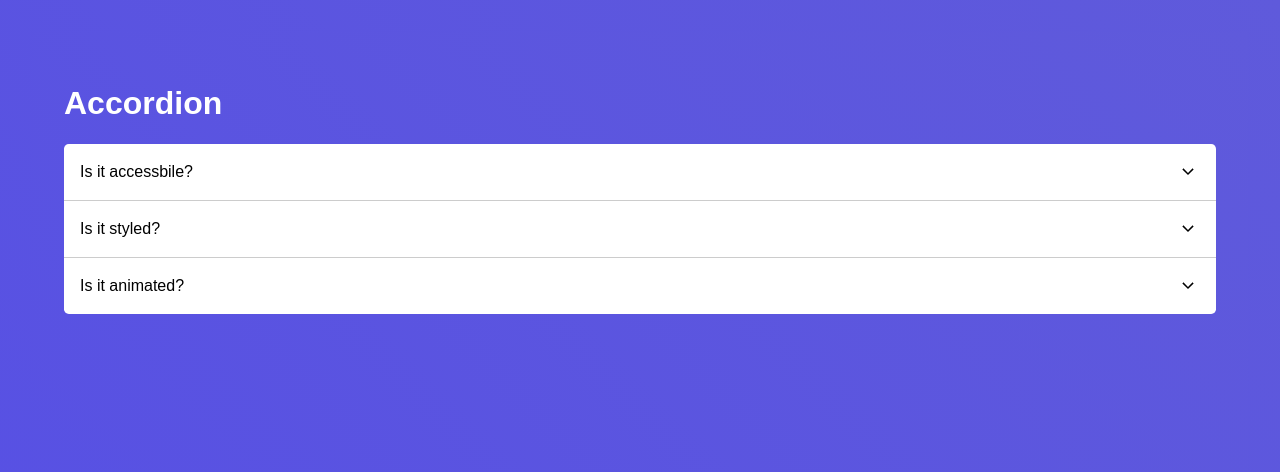
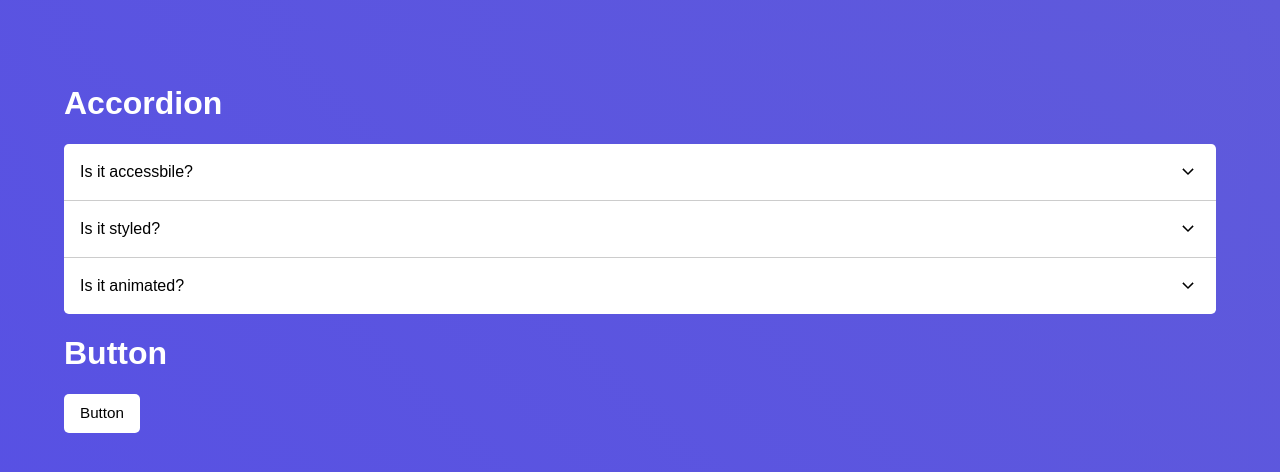
Before and after one commit to EtienneCClarke/EndUI, a React (Vite) app: page / in a window 1280 px wide. Shown: the top 472 px of the page. Built offline with nearby package versions, Linux system fonts and the light colour scheme.

Commit message:
Start of button component & toast

```diff
--- a/src/App.tsx
+++ b/src/App.tsx
@@ -1,11 +1,16 @@
 import AccordionExample from "./components/accordion/accordion-example";
+import { Button } from "./components/button";
+import { useToast } from "./components/toast";
 import "./app.css";
 
 function App() {
+
   return (
     <>
       <h1>Accordion</h1>
       <AccordionExample />
+      <h1>Button</h1>
+      <Button onClick={() => alert("Hello")}>Button</Button>
     </>
   );
 }
--- a/src/components/accordion/index.tsx
+++ b/src/components/accordion/index.tsx
@@ -12,8 +12,10 @@ const Accordion = ({
 }: {
   children: React.JSX.Element[];
 }): JSX.Element => {
+
   const [target, setTarget] = useState<string>("");
   const updateTarget = (newTarget: string) => setTarget(newTarget);
+
   return (
     <AccordionContext.Provider value={{ target, updateTarget }}>
       <div className={css.accordion}>{children}</div>
--- /dev/null
+++ b/src/components/button/button.module.css
@@ -0,0 +1,20 @@
+.button {
+    padding: 0.7rem 1rem;
+    border: none;
+    box-shadow: none;
+    cursor: pointer;
+    border-radius: 5px;
+    font-weight: 500;
+    background-color: white;
+    font-size: 0.95rem;
+    line-height: 110%;
+}
+
+.button:hover {
+    background-color: rgba(255, 255, 255, 0.9);
+}
+
+.button[disabled] {
+    background-color: lightgray;
+    color: darkgray;
+}
--- /dev/null
+++ b/src/components/button/index.tsx
@@ -0,0 +1,19 @@
+import * as React from "react"
+import css from "./button.module.css";
+
+
+const Button = React.forwardRef(({ className, children, variant, ...props }, ref) => {
+    return (
+        <button
+            {...props}
+            className={
+                `${css.button}
+                ${className}`
+            }
+        >
+            {children}
+        </button>
+    );
+})
+
+export { Button }
--- /dev/null
+++ b/src/components/toast/index.tsx
@@ -0,0 +1,71 @@
+import { createContext, useContext, useState, useMemo } from "react";
+
+type ToastContextValue = {
+    open: (message: string) => void;
+    close: (id: number) => void
+}
+
+type ToastType = {
+    message: string;
+    id: number;
+}
+
+const ToastContext = createContext<ToastContextValue | null>(null);
+
+const useToast = () => useContext(ToastContext);
+
+const ToastProvider = ({
+    children,
+}: {
+    children: React.JSX.Element[] | React.JSX.Element;
+}) => {
+
+    const [toasts, setToasts] = useState<ToastType[]>([]);
+
+    function openToast(message: string) {
+        const newToast = {
+            id: Date.now(),
+            message
+        };
+        setToasts((prevToasts) => [...prevToasts, newToast])
+    }
+
+    function closeToast(id: number) {
+        setToasts((prevToasts) =>
+            prevToasts.filter((toast) => toast.id !== id)
+        );
+    }
+
+    const contextValue = useMemo(() => ({
+        open: openToast,
+        close: closeToast
+    }), [])
+
+    return(
+        <ToastContext.Provider value={contextValue}>
+            {children}
+            {toasts &&
+                toasts.map((toast) => {
+                    return (
+                        <Toast
+                            key={toast.id}
+                            message={toast.message}
+                            close={() => closeToast(toast.id)}
+                        />
+                    );
+                })
+            }
+        </ToastContext.Provider>
+    )
+}
+
+const Toast = ({ message, close }: { message: string, close: () => void }) => {
+    return(
+        <div className="toast">
+            <p>{message}</p>
+            <button onClick={close}>{`\u274c`}</button>
+        </div>
+    )
+}
+
+export { useToast, ToastProvider }
--- a/src/main.tsx
+++ b/src/main.tsx
@@ -1,9 +1,12 @@
 import React from "react";
 import ReactDOM from "react-dom/client";
 import App from "./App.tsx";
+import { ToastProvider } from "./components/toast";
 
 ReactDOM.createRoot(document.getElementById("root")!).render(
   <React.StrictMode>
-    <App />
+    <ToastProvider>
+      <App />
+    </ToastProvider>
   </React.StrictMode>,
 );
--- a/tsconfig.json
+++ b/tsconfig.json
@@ -7,7 +7,7 @@
     "skipLibCheck": true,
 
     /* Bundler mode */
-    "moduleResolution": "bundler",
+    "moduleResolution": "node",
     "allowImportingTsExtensions": true,
     "resolveJsonModule": true,
     "isolatedModules": true,
```
